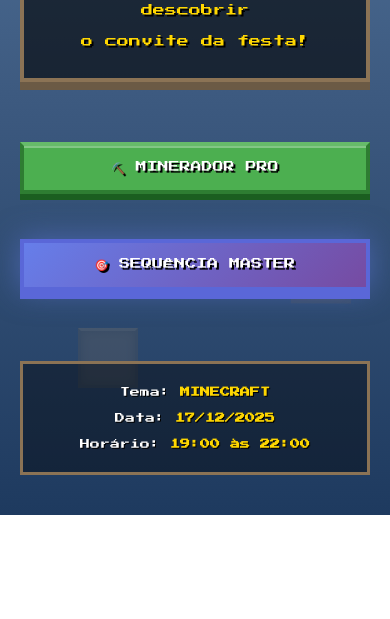
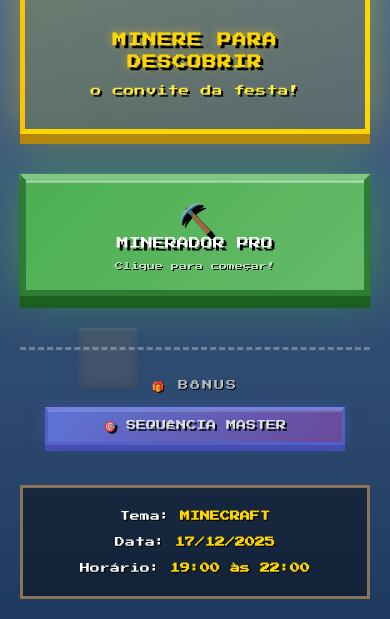
Before and after one commit to maruanhamdan/steve-bot-nene, a website: page public/invite/index.html in a window 390 px wide. Shown: the part 329-948 px from the top of the page. Before the commit the page ends 844 px from the top, so only its background shows below. Drawn offline with Linux system fonts and the light colour scheme.

Commit message:
feat: Melhorar UX da página de escolha - destacar Minerador Pro como ação principal e Sequência Master como bonus

```diff
--- a/public/invite/index.html
+++ b/public/invite/index.html
@@ -56,18 +56,26 @@
             <h1 class="main-title">HEITOR</h1>
             <p class="age-badge">6 ANOS</p>
 
-            <div class="invite-box">
-                <p class="invite-text">Precisa minerar para descobrir</p>
-                <p class="invite-text">o convite da festa!</p>
+            <div class="invite-box highlight-box">
+                <div class="invite-icon">⛏️</div>
+                <p class="invite-text-main">MINERE PARA DESCOBRIR</p>
+                <p class="invite-text-sub">o convite da festa!</p>
             </div>
 
-            <button id="startGame" class="minecraft-btn">
-                ⛏️ MINERADOR PRO
-            </button>
+            <div class="main-action">
+                <button id="startGame" class="minecraft-btn-primary">
+                    <span class="btn-icon">⛏️</span>
+                    <span class="btn-text">MINERADOR PRO</span>
+                    <span class="btn-subtitle">Clique para começar!</span>
+                </button>
+            </div>
 
-            <button id="startGameSequence" class="minecraft-btn" style="margin-top: 15px; background: linear-gradient(135deg, #667eea 0%, #764ba2 100%); border-color: #5a67d8; box-shadow: 0 8px 0 #5a67d8, 0 0 30px rgba(102, 126, 234, 0.5);">
-                🎯 SEQUÊNCIA MASTER
-            </button>
+            <div class="bonus-section">
+                <p class="bonus-label">🎁 BÔNUS</p>
+                <button id="startGameSequence" class="minecraft-btn-bonus">
+                    🎯 SEQUÊNCIA MASTER
+                </button>
+            </div>
 
             <div class="party-info">
                 <p class="info-text">Tema: <strong>MINECRAFT</strong></p>
--- a/public/invite/invite.css
+++ b/public/invite/invite.css
@@ -207,6 +207,43 @@
     box-shadow: 0 8px 0 #6B5A45, inset 0 2px 0 rgba(255,255,255,0.1);
 }
 
+.invite-box.highlight-box {
+    background: linear-gradient(135deg, rgba(255,215,0,0.2) 0%, rgba(255,193,7,0.15) 100%);
+    border: 5px solid #FFD700;
+    border-top-color: #FFEB3B;
+    border-left-color: #FFC107;
+    padding: 30px 25px;
+    margin: 30px 0 40px 0;
+    box-shadow:
+        0 10px 0 #B8860B,
+        inset 0 2px 0 rgba(255,255,255,0.2),
+        0 0 40px rgba(255,215,0,0.4);
+    animation: pulse-glow 2s infinite;
+    position: relative;
+}
+
+@keyframes pulse-glow {
+    0%, 100% {
+        box-shadow:
+            0 10px 0 #B8860B,
+            inset 0 2px 0 rgba(255,255,255,0.2),
+            0 0 40px rgba(255,215,0,0.4);
+    }
+    50% {
+        box-shadow:
+            0 10px 0 #B8860B,
+            inset 0 2px 0 rgba(255,255,255,0.2),
+            0 0 60px rgba(255,215,0,0.6);
+    }
+}
+
+.invite-icon {
+    font-size: 60px;
+    margin-bottom: 15px;
+    animation: bounce 1.5s infinite;
+    filter: drop-shadow(3px 3px 0px #000);
+}
+
 .invite-text {
     font-size: 14px;
     line-height: 1.8;
@@ -215,11 +252,162 @@
     text-shadow: 2px 2px 0px #000;
 }
 
+.invite-text-main {
+    font-size: 18px;
+    line-height: 1.6;
+    margin-bottom: 8px;
+    color: #FFD700;
+    text-shadow: 3px 3px 0px #000, 0 0 10px rgba(255,215,0,0.5);
+    font-weight: bold;
+    letter-spacing: 1px;
+}
+
+.invite-text-sub {
+    font-size: 14px;
+    line-height: 1.6;
+    margin-bottom: 0;
+    color: #FFEB3B;
+    text-shadow: 2px 2px 0px #000;
+}
+
 .invite-text:last-child {
     margin-bottom: 0;
 }
 
-/* Minecraft Button */
+/* Main Action Section */
+.main-action {
+    margin: 40px 0;
+}
+
+.minecraft-btn-primary {
+    font-family: 'Press Start 2P', cursive;
+    font-size: 18px;
+    padding: 30px 40px;
+    background: linear-gradient(135deg, #4CAF50 0%, #66BB6A 100%);
+    color: #fff;
+    border: 6px solid #2E7D32;
+    border-top-color: #81C784;
+    border-left-color: #2E7D32;
+    cursor: pointer;
+    text-shadow: 3px 3px 0px #000;
+    box-shadow:
+        0 12px 0 #1B5E20,
+        inset 0 3px 0 rgba(255,255,255,0.4),
+        0 0 50px rgba(76,175,80,0.6);
+    transition: all 0.2s;
+    width: 100%;
+    max-width: 450px;
+    display: flex;
+    flex-direction: column;
+    align-items: center;
+    gap: 8px;
+    position: relative;
+    animation: button-pulse 2s infinite;
+}
+
+@keyframes button-pulse {
+    0%, 100% {
+        transform: scale(1);
+        box-shadow:
+            0 12px 0 #1B5E20,
+            inset 0 3px 0 rgba(255,255,255,0.4),
+            0 0 50px rgba(76,175,80,0.6);
+    }
+    50% {
+        transform: scale(1.02);
+        box-shadow:
+            0 12px 0 #1B5E20,
+            inset 0 3px 0 rgba(255,255,255,0.4),
+            0 0 70px rgba(76,175,80,0.8);
+    }
+}
+
+.minecraft-btn-primary .btn-icon {
+    font-size: 40px;
+    line-height: 1;
+    filter: drop-shadow(2px 2px 0px #000);
+}
+
+.minecraft-btn-primary .btn-text {
+    font-size: 18px;
+    line-height: 1.2;
+}
+
+.minecraft-btn-primary .btn-subtitle {
+    font-size: 10px;
+    color: #C8E6C9;
+    text-shadow: 1px 1px 0px #000;
+    margin-top: 4px;
+    opacity: 0.9;
+}
+
+.minecraft-btn-primary:active {
+    transform: translateY(8px) scale(0.98);
+    box-shadow:
+        0 4px 0 #1B5E20,
+        inset 0 3px 0 rgba(255,255,255,0.3),
+        0 0 30px rgba(76,175,80,0.4);
+}
+
+.minecraft-btn-primary:hover {
+    background: linear-gradient(135deg, #66BB6A 0%, #81C784 100%);
+    transform: translateY(-2px);
+}
+
+/* Bonus Section */
+.bonus-section {
+    margin-top: 50px;
+    padding-top: 30px;
+    border-top: 3px dashed rgba(255,255,255,0.3);
+    position: relative;
+}
+
+.bonus-label {
+    font-size: 12px;
+    color: #B0BEC5;
+    text-shadow: 1px 1px 0px #000;
+    margin-bottom: 15px;
+    letter-spacing: 2px;
+}
+
+.minecraft-btn-bonus {
+    font-family: 'Press Start 2P', cursive;
+    font-size: 12px;
+    padding: 15px 25px;
+    background: linear-gradient(135deg, #667eea 0%, #764ba2 100%);
+    color: #fff;
+    border: 3px solid #5a67d8;
+    border-top-color: #818cf8;
+    border-left-color: #5a67d8;
+    cursor: pointer;
+    text-shadow: 2px 2px 0px #000;
+    box-shadow:
+        0 6px 0 #4c51bf,
+        inset 0 2px 0 rgba(255,255,255,0.2),
+        0 0 20px rgba(102, 126, 234, 0.3);
+    transition: all 0.2s;
+    width: 100%;
+    max-width: 300px;
+    opacity: 0.85;
+}
+
+.minecraft-btn-bonus:active {
+    transform: translateY(4px);
+    box-shadow:
+        0 2px 0 #4c51bf,
+        inset 0 2px 0 rgba(255,255,255,0.2);
+}
+
+.minecraft-btn-bonus:hover {
+    opacity: 1;
+    transform: translateY(-1px);
+    box-shadow:
+        0 8px 0 #4c51bf,
+        inset 0 2px 0 rgba(255,255,255,0.2),
+        0 0 30px rgba(102, 126, 234, 0.5);
+}
+
+/* Legacy button support */
 .minecraft-btn {
     font-family: 'Press Start 2P', cursive;
     font-size: 14px;
@@ -282,13 +470,47 @@
         font-size: 80px;
     }
 
+    .minecraft-btn-primary {
+        font-size: 14px;
+        padding: 25px 30px;
+    }
+
+    .minecraft-btn-primary .btn-icon {
+        font-size: 32px;
+    }
+
+    .minecraft-btn-primary .btn-text {
+        font-size: 14px;
+    }
+
+    .minecraft-btn-primary .btn-subtitle {
+        font-size: 9px;
+    }
+
+    .minecraft-btn-bonus {
+        font-size: 11px;
+        padding: 12px 20px;
+    }
+
     .minecraft-btn {
         font-size: 12px;
         padding: 18px 25px;
     }
 
+    .invite-text-main {
+        font-size: 16px;
+    }
+
+    .invite-text-sub {
+        font-size: 12px;
+    }
+
     .invite-text {
         font-size: 12px;
+    }
+
+    .invite-icon {
+        font-size: 50px;
     }
 
     .info-text {
@@ -302,6 +524,10 @@
     .intro-subtitle {
         font-size: 16px;
     }
+
+    .bonus-label {
+        font-size: 10px;
+    }
 }
 
 @media (max-width: 480px) {
@@ -313,8 +539,42 @@
         font-size: 60px;
     }
 
+    .minecraft-btn-primary {
+        font-size: 12px;
+        padding: 20px 25px;
+    }
+
+    .minecraft-btn-primary .btn-icon {
+        font-size: 28px;
+    }
+
+    .minecraft-btn-primary .btn-text {
+        font-size: 12px;
+    }
+
+    .minecraft-btn-primary .btn-subtitle {
+        font-size: 8px;
+    }
+
+    .minecraft-btn-bonus {
+        font-size: 10px;
+        padding: 10px 18px;
+    }
+
     .minecraft-btn {
         font-size: 11px;
         padding: 15px 20px;
     }
+
+    .invite-text-main {
+        font-size: 14px;
+    }
+
+    .invite-text-sub {
+        font-size: 11px;
+    }
+
+    .invite-icon {
+        font-size: 40px;
+    }
 }
```
